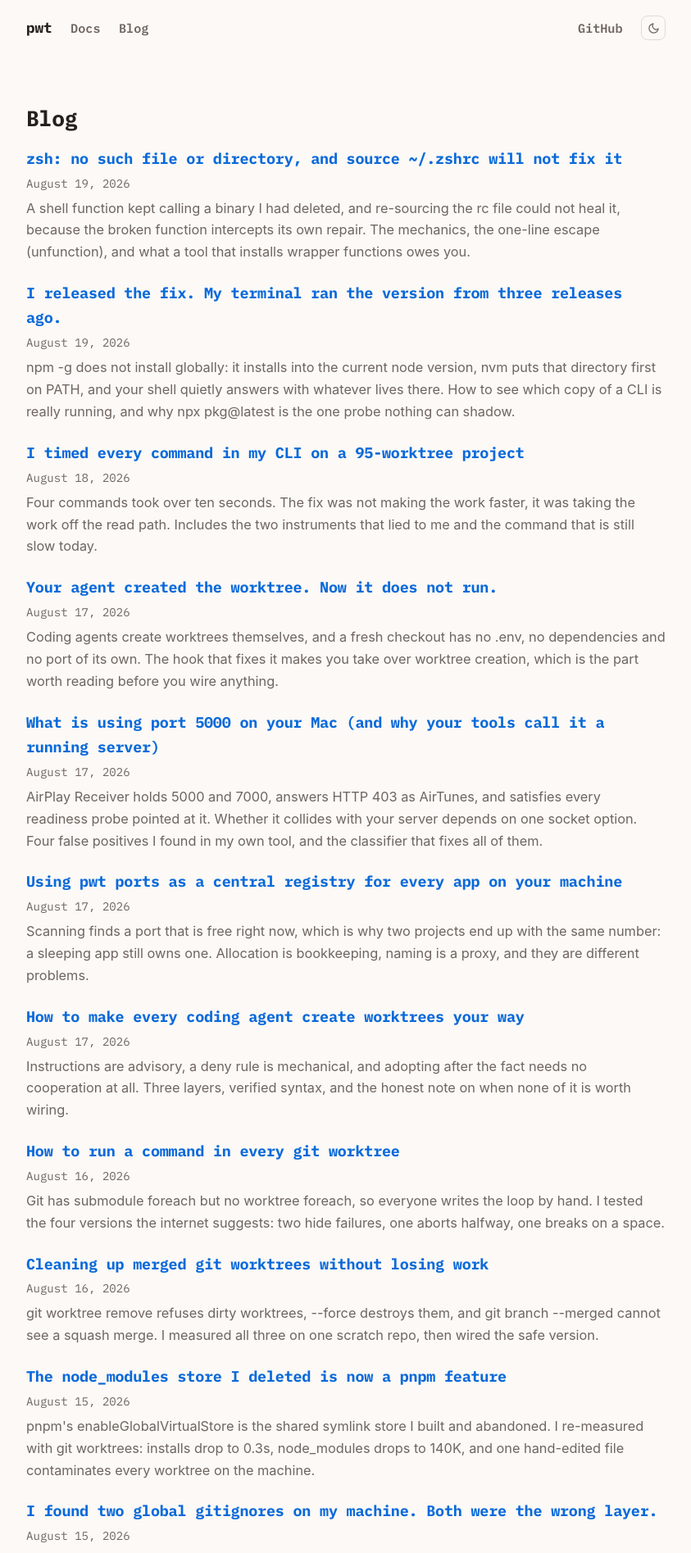
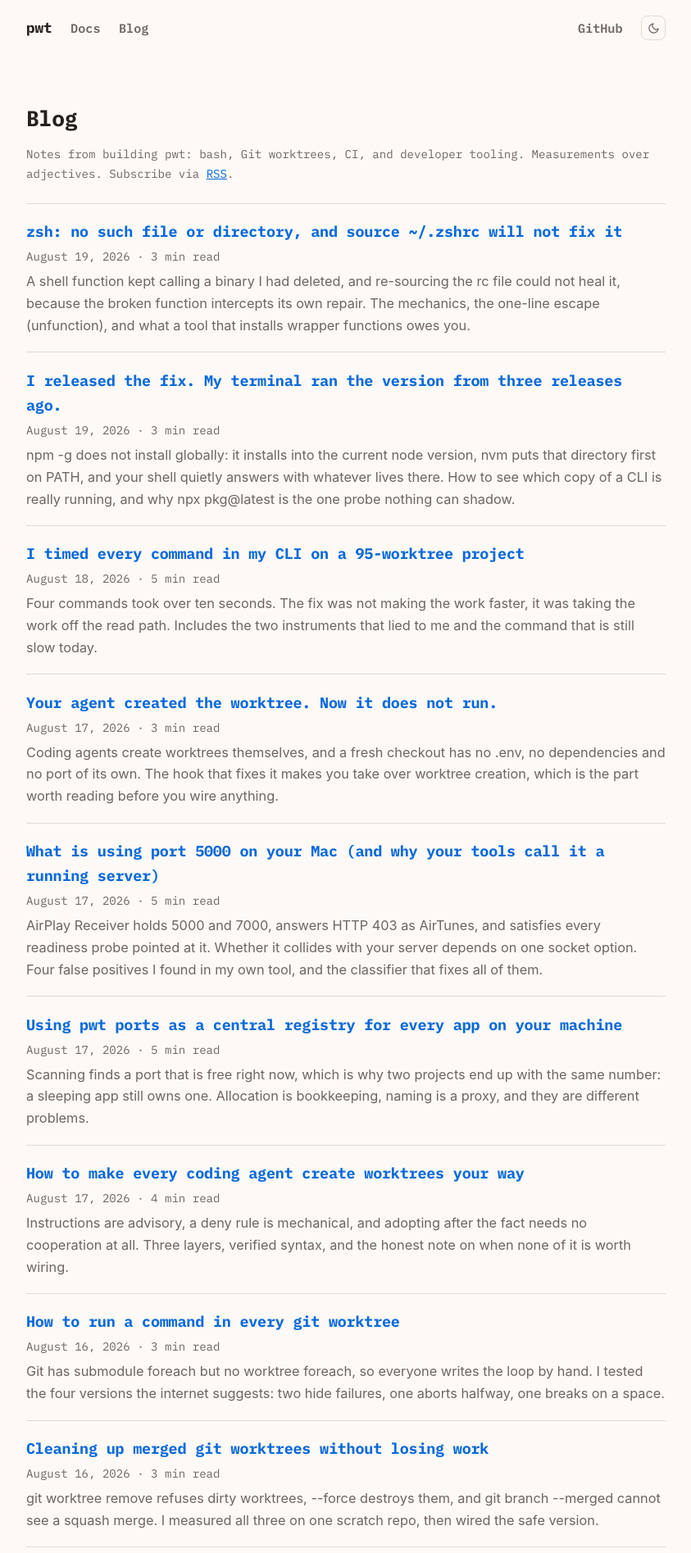
Before and after one commit to jonasporto/pwt, a Jekyll site: the page built from site/blog/index.html, in a window 1280 px wide. Shown: the top 1895 px of the page at 82% size, without its empty margins (218-1061 px from the left). Built offline with Jekyll 4.4.1, drawn with Linux system fonts in a browser that asks for light colours; some of the changed text lies outside the part shown.

Commit message:
Blog: reading time up front, a way back, and a quieter list
Every list entry and every post header now states its reading time
(words / 220, floor 1), because the posts range from 2 to 6 minutes
and the title alone does not say which. Posts gain a breadcrumb back
to the index; the only route before was the browser button or the nav.
The index swaps card gaps for hairline separators, which reads better
at 22 posts than at the 3 it was designed with.

Also silences a Liquid warning the build printed once per post: the
layout comment spelled out a literal interpolation expression, and the
lexer parses comment bodies too.

```diff
--- a/site/assets/style.css
+++ b/site/assets/style.css
@@ -237,10 +237,16 @@ ul.post-list img.thumb {
 }
 article header h1 { font-size: clamp(1.7rem, 4.5vw, 2.3rem); margin-bottom: 0.35rem; font-weight: 700; line-height: 1.25; }
 .post-meta { color: var(--muted); font-size: 0.88rem; font-family: var(--mono); }
-ul.post-list { list-style: none; padding: 0; display: grid; gap: 1.3rem; }
+ul.post-list { list-style: none; padding: 0; display: grid; gap: 0; margin-top: 1.5rem; }
+ul.post-list li { padding: 1.15rem 0; border-top: 1px solid var(--border); }
+ul.post-list li:last-child { border-bottom: 1px solid var(--border); }
 ul.post-list h3 { margin: 0 0 0.1rem; font-size: 1.15rem; }
 ul.post-list a { text-decoration: none; }
+ul.post-list a:hover { color: var(--accent); }
 ul.post-list p { margin: 0.25rem 0 0; color: var(--muted); }
+p.crumbs { margin: 2rem 0 0.75rem; }
+p.crumbs a { text-decoration: none; font-family: var(--mono); font-size: 0.88rem; color: var(--muted); }
+p.crumbs a:hover { color: var(--accent); }
 
 /* command index on the generated reference page */
 p.cmd-index { display: flex; flex-wrap: wrap; gap: 0.35rem 0.5rem; margin: 1.25rem 0 2rem; }
--- a/site/blog/index.html
+++ b/site/blog/index.html
@@ -4,13 +4,16 @@ title: Blog
 description: "Notes from building pwt: bash, Git worktrees, CI, and developer tooling."
 ---
 <h2>Blog</h2>
+<p class="post-meta">Notes from building pwt: bash, Git worktrees, CI, and
+developer tooling. Measurements over adjectives.
+Subscribe via <a href="{{ '/blog/feed.xml' | relative_url }}">RSS</a>.</p>
 <ul class="post-list">
   {% for post in site.posts %}
   <li>
     <h3><a href="{{ post.url | relative_url }}">{{ post.title }}</a></h3>
-    <span class="post-meta">{{ post.date | date: "%B %-d, %Y" }}</span>
+    <span class="post-meta">{{ post.date | date: "%B %-d, %Y" }}
+      · {% assign words = post.content | strip_html | number_of_words %}{{ words | divided_by: 220 | at_least: 1 }} min read</span>
     <p>{{ post.description }}</p>
   </li>
   {% endfor %}
 </ul>
-<p class="post-meta">Subscribe via <a href="{{ '/blog/feed.xml' | relative_url }}">RSS</a>.</p>
```
Also changed, not shown: site/_layouts/post.html (+8 -4 lines).
